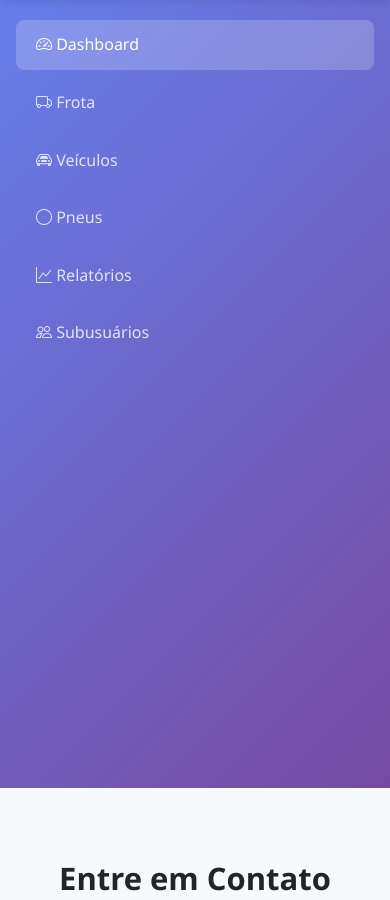
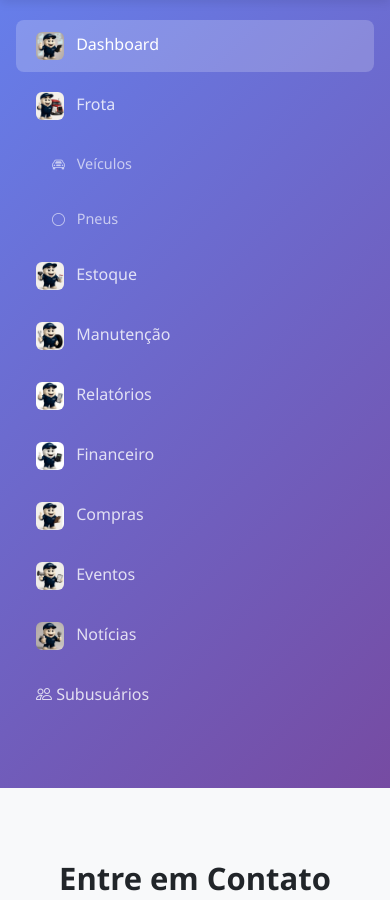
Before and after one commit to xbpneus-gestao-de-frota/FER, a Django app: page /contato/ in a window 390 px wide. Shown: the part 64-964 px from the top of the page. Run offline with Django 4.2, Linux system fonts and the light colour scheme; the visitor is signed in with stand-in values (Sample User, id 1).

Commit message:
FEAT: Implementar mascotes dos pilares no menu lateral
- Adicionar 9 mascotes temáticos na pasta static/mascotes/
- Atualizar menu lateral com imagens dos mascotes
- Substituir ícones Bootstrap por mascotes personalizados
- Adicionar CSS responsivo para mascotes (32px desktop, 28px mobile)
- Implementar efeitos hover e transições suaves
- Organizar submenu para Veículos e Pneus
- Adicionar todos os 9 pilares: Dashboard, Frota, Estoque, Manutenção, Relatórios, Financeiro, Compras, Eventos, Notícias

Mascotes incluídos:
- dashboard.jpg - Mascote com tablet e gráficos
- frota.webp - Mascote com caminhão
- estoque.jpg - Mascote com scanner e carrinho
- manutencao.webp - Mascote com chave e pneu
- eventos.webp - Mascote com megafone e checklist
- noticias.jpg - Mascote com jornal e microfone
- relatorios.webp - Mascote com relatório
- compras.webp - Mascote com prancheta
- financeiro.webp - Mascote com calculadora

Interface mais amigável e visual para os usuários!

```diff
--- a/xbpneus/templates/base/base.html
+++ b/xbpneus/templates/base/base.html
@@ -1,4 +1,5 @@
 <!DOCTYPE html>
+{% load static %}
 <html lang="pt-br">
 <head>
     <meta charset="UTF-8">
@@ -69,6 +70,45 @@
             border: none;
             border-radius: 12px;
         }
+
+        /* Estilos para mascotes do menu */
+        .menu-mascote-icon {
+            width: 32px;
+            height: 32px;
+            margin-right: 12px;
+            vertical-align: middle;
+            border-radius: 6px;
+            object-fit: cover;
+            transition: transform 0.2s ease;
+        }
+
+        .nav-link:hover .menu-mascote-icon {
+            transform: scale(1.1);
+        }
+
+        .submenu-item {
+            padding-left: 44px !important;
+            font-size: 0.9em;
+            opacity: 0.8;
+        }
+
+        .submenu-icon {
+            margin-right: 8px;
+            font-size: 0.9em;
+        }
+
+        /* Responsividade para mascotes */
+        @media (max-width: 768px) {
+            .menu-mascote-icon {
+                width: 28px;
+                height: 28px;
+                margin-right: 8px;
+            }
+
+            .submenu-item {
+                padding-left: 36px !important;
+            }
+        }
     </style>
 </head>
 <body>
@@ -105,21 +145,71 @@
                 <!-- Sidebar -->
                 <div class="col-md-3 col-lg-2 sidebar p-3">
                     <nav class="nav flex-column">
+                        <!-- Dashboard -->
                         <a class="nav-link active" href="/painel/">
-                            <i class="bi bi-speedometer2"></i> Dashboard
+                            <img src="{% static 'mascotes/dashboard.jpg' %}" alt="Dashboard" class="menu-mascote-icon">
+                            Dashboard
                         </a>
+
+                        <!-- Frota -->
                         <a class="nav-link" href="/frota/">
-                            <i class="bi bi-truck"></i> Frota
+                            <img src="{% static 'mascotes/frota.webp' %}" alt="Frota" class="menu-mascote-icon">
+                            Frota
                         </a>
-                        <a class="nav-link" href="/frota/veiculos/">
-                            <i class="bi bi-car-front"></i> Veículos
+
+                        <!-- Veículos (submenu da Frota) -->
+                        <a class="nav-link submenu-item" href="/frota/veiculos/">
+                            <i class="bi bi-car-front submenu-icon"></i> Veículos
                         </a>
-                        <a class="nav-link" href="/frota/pneus/">
-                            <i class="bi bi-circle"></i> Pneus
+
+                        <!-- Pneus (submenu da Frota) -->
+                        <a class="nav-link submenu-item" href="/frota/pneus/">
+                            <i class="bi bi-circle submenu-icon"></i> Pneus
                         </a>
+
+                        <!-- Estoque -->
+                        <a class="nav-link" href="/frota/estoque/">
+                            <img src="{% static 'mascotes/estoque.jpg' %}" alt="Estoque" class="menu-mascote-icon">
+                            Estoque
+                        </a>
+
+                        <!-- Manutenção -->
+                        <a class="nav-link" href="/manutencao/">
+                            <img src="{% static 'mascotes/manutencao.webp' %}" alt="Manutenção" class="menu-mascote-icon">
+                            Manutenção
+                        </a>
+
+                        <!-- Relatórios -->
                         <a class="nav-link" href="/frota/relatorios/">
-                            <i class="bi bi-graph-up"></i> Relatórios
+                            <img src="{% static 'mascotes/relatorios.webp' %}" alt="Relatórios" class="menu-mascote-icon">
+                            Relatórios
                         </a>
+
+                        <!-- Financeiro -->
+                        <a class="nav-link" href="/financeiro/">
+                            <img src="{% static 'mascotes/financeiro.webp' %}" alt="Financeiro" class="menu-mascote-icon">
+                            Financeiro
+                        </a>
+
+                        <!-- Compras -->
+                        <a class="nav-link" href="/compras/">
+                            <img src="{% static 'mascotes/compras.webp' %}" alt="Compras" class="menu-mascote-icon">
+                            Compras
+                        </a>
+
+                        <!-- Eventos -->
+                        <a class="nav-link" href="/eventos/">
+                            <img src="{% static 'mascotes/eventos.webp' %}" alt="Eventos" class="menu-mascote-icon">
+                            Eventos
+                        </a>
+
+                        <!-- Notícias -->
+                        <a class="nav-link" href="/noticias/">
+                            <img src="{% static 'mascotes/noticias.jpg' %}" alt="Notícias" class="menu-mascote-icon">
+                            Notícias
+                        </a>
+
+                        <!-- Subusuários (Configurações) -->
                         <a class="nav-link" href="{% url 'subusuarios:listar_subusuarios' %}">
                             <i class="bi bi-people"></i> Subusuários
                         </a>
```
Also changed, not shown: xbpneus/static/mascotes/compras.webp (added), xbpneus/static/mascotes/dashboard.jpg (added), xbpneus/static/mascotes/estoque.jpg (added), xbpneus/static/mascotes/eventos.webp (added), xbpneus/static/mascotes/financeiro.webp (added), xbpneus/static/mascotes/frota.webp (added), xbpneus/static/mascotes/manutencao.webp (added), xbpneus/static/mascotes/noticias.jpg (added), xbpneus/static/mascotes/relatorios.webp (added).
